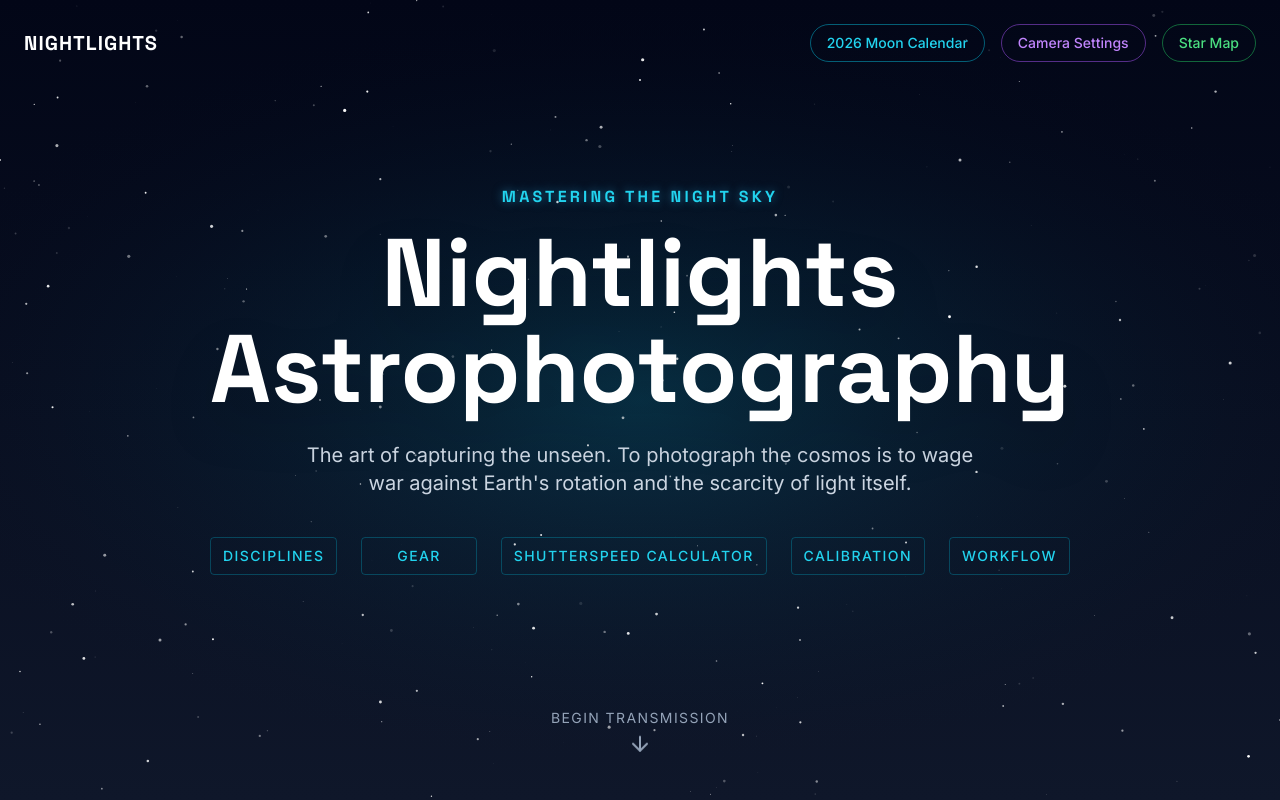
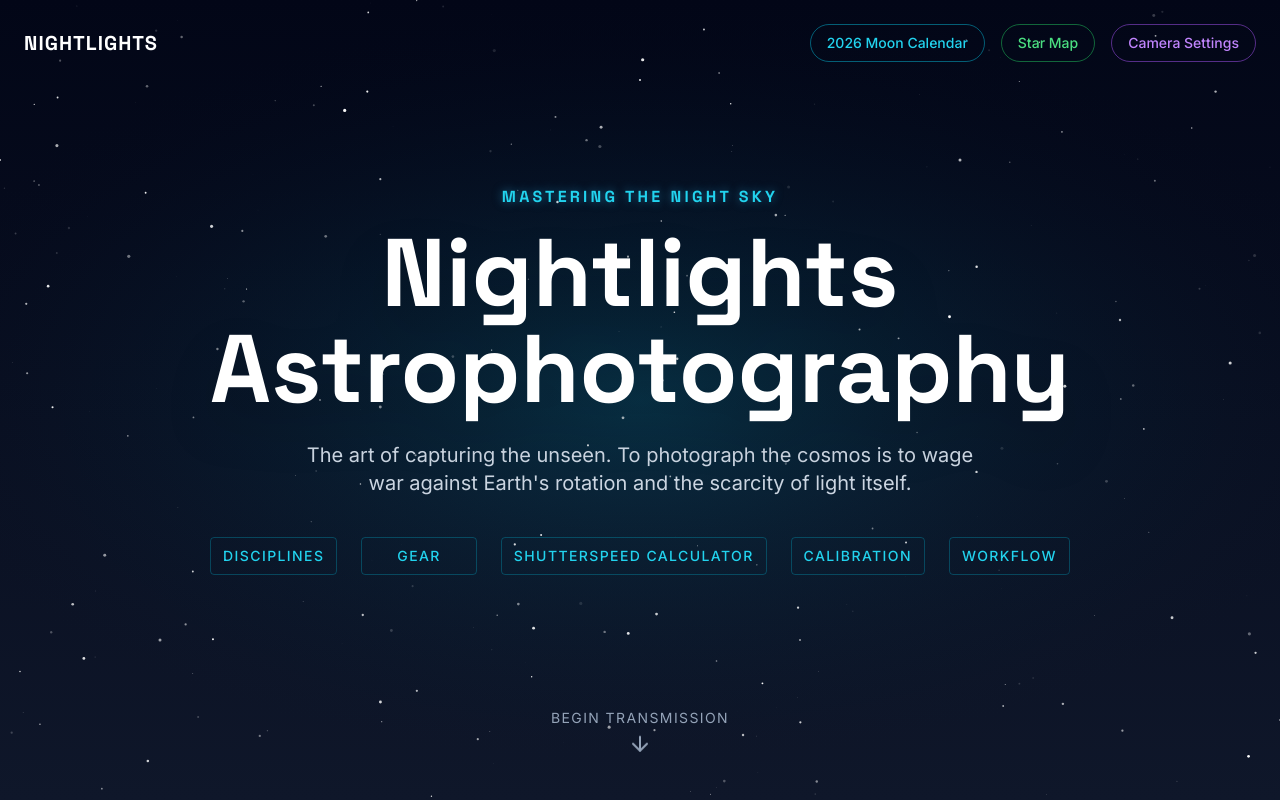
Before and after one commit to trexadavis-prog/aphw, a React (Vite) app: page /star-map in a window 1280 px wide. Shown: the top 800 px of the page. Built offline with nearby package versions, Linux system fonts and the light colour scheme.

Commit message:
feat: Add `Navigation` component with scroll-aware styling and mobile menu functionality.

```diff
--- a/components/Navigation.tsx
+++ b/components/Navigation.tsx
@@ -38,16 +38,16 @@ const Navigation: React.FC = () => {
             <span>2026 Moon Calendar</span>
           </Link>
           <Link
+            to="/star-map"
+            className="text-sm font-medium text-green-400 hover:text-white border border-green-500/50 rounded-full px-4 py-2 transition-all hover:bg-green-900/50 flex items-center gap-2"
+          >
+            <span>Star Map</span>
+          </Link>
+          <Link
             to="/camera-setup"
             className="text-sm font-medium text-purple-400 hover:text-white border border-purple-500/50 rounded-full px-4 py-2 transition-all hover:bg-purple-900/50 flex items-center gap-2"
           >
             <span>Camera Settings</span>
-          </Link>
-          <Link
-            to="/star-map"
-            className="text-sm font-medium text-green-400 hover:text-white border border-green-500/50 rounded-full px-4 py-2 transition-all hover:bg-green-900/50 flex items-center gap-2"
-          >
-            <span>Star Map</span>
           </Link>
         </div>
 
```
